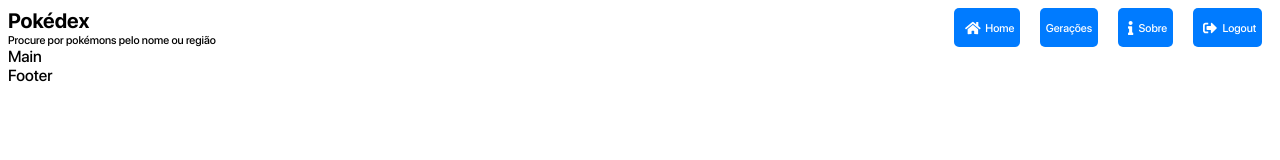
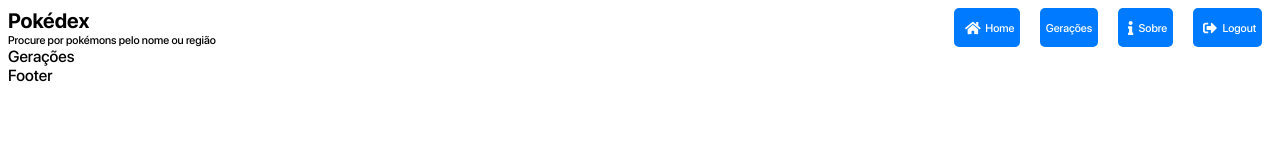
Before and after one commit to LeoRedin/pokedex-web, a React (Create React App) app: page /geracoes in a window 1280 px wide. Shown: the top 160 px of the page. Built offline with nearby package versions, Linux system fonts and the light colour scheme.

Commit message:
initial router

```diff
--- a/package.json
+++ b/package.json
@@ -12,6 +12,7 @@
     "polished": "^3.6.5",
     "react": "^16.13.1",
     "react-dom": "^16.13.1",
+    "react-router-dom": "^5.2.0",
     "react-scripts": "3.4.3",
     "styled-components": "^5.1.1"
   },
--- a/src/App.js
+++ b/src/App.js
@@ -8,18 +8,21 @@ import {
   faInfo,
   faSignOutAlt,
 } from '@fortawesome/free-solid-svg-icons'
+import {BrowserRouter as Router} from 'react-router-dom'
 
-import {Footer, Header, Main} from './components'
+import {Footer, Header} from './components'
+
+import {Routes} from './routes'
 
 library.add(faSortAmountUp, faSortAlphaDown, faHome, faInfo, faSignOutAlt)
 
 function App() {
   return (
-    <>
+    <Router>
       <Header />
-      <Main />
+      <Routes />
       <Footer />
-    </>
+    </Router>
   )
 }
 
--- /dev/null
+++ b/src/components/Geracoes/index.js
@@ -0,0 +1,7 @@
+import React from 'react'
+
+function Geracoes() {
+  return <div>Gerações</div>
+}
+
+export {Geracoes}
--- /dev/null
+++ b/src/components/Home/index.js
@@ -0,0 +1,7 @@
+import React from 'react'
+
+function Home() {
+  return <div>Home</div>
+}
+
+export {Home}
--- a/src/components/Main/index.js
+++ /dev/null
@@ -1,7 +0,0 @@
-import React from 'react'
-
-function Main() {
-  return <div>Main</div>
-}
-
-export {Main}
--- /dev/null
+++ b/src/components/Sobre/index.js
@@ -0,0 +1,7 @@
+import React from 'react'
+
+function Sobre() {
+  return <div>Sobre</div>
+}
+
+export {Sobre}
--- a/src/components/index.js
+++ b/src/components/index.js
@@ -1,5 +1,7 @@
 export * from './Footer'
 export * from './Header'
-export * from './Main'
 export * from './Icon'
 export * from './Menu'
+export * from './Home'
+export * from './Sobre'
+export * from './Geracoes'
--- /dev/null
+++ b/src/routes.js
@@ -0,0 +1,17 @@
+import React from 'react'
+import {Switch, Route, Redirect} from 'react-router-dom'
+
+import {Home, Sobre, Geracoes} from './components'
+
+function Routes() {
+  return (
+    <Switch>
+      <Route exact path="/" component={Home} />
+      <Route exact path="/sobre" component={Sobre} />
+      <Route exact path="/geracoes" component={Geracoes} />
+      <Redirect from="*" to="/" />
+    </Switch>
+  )
+}
+
+export {Routes}
```
Also changed, not shown: 1 other file (tests, documents, lock files or other folders).
